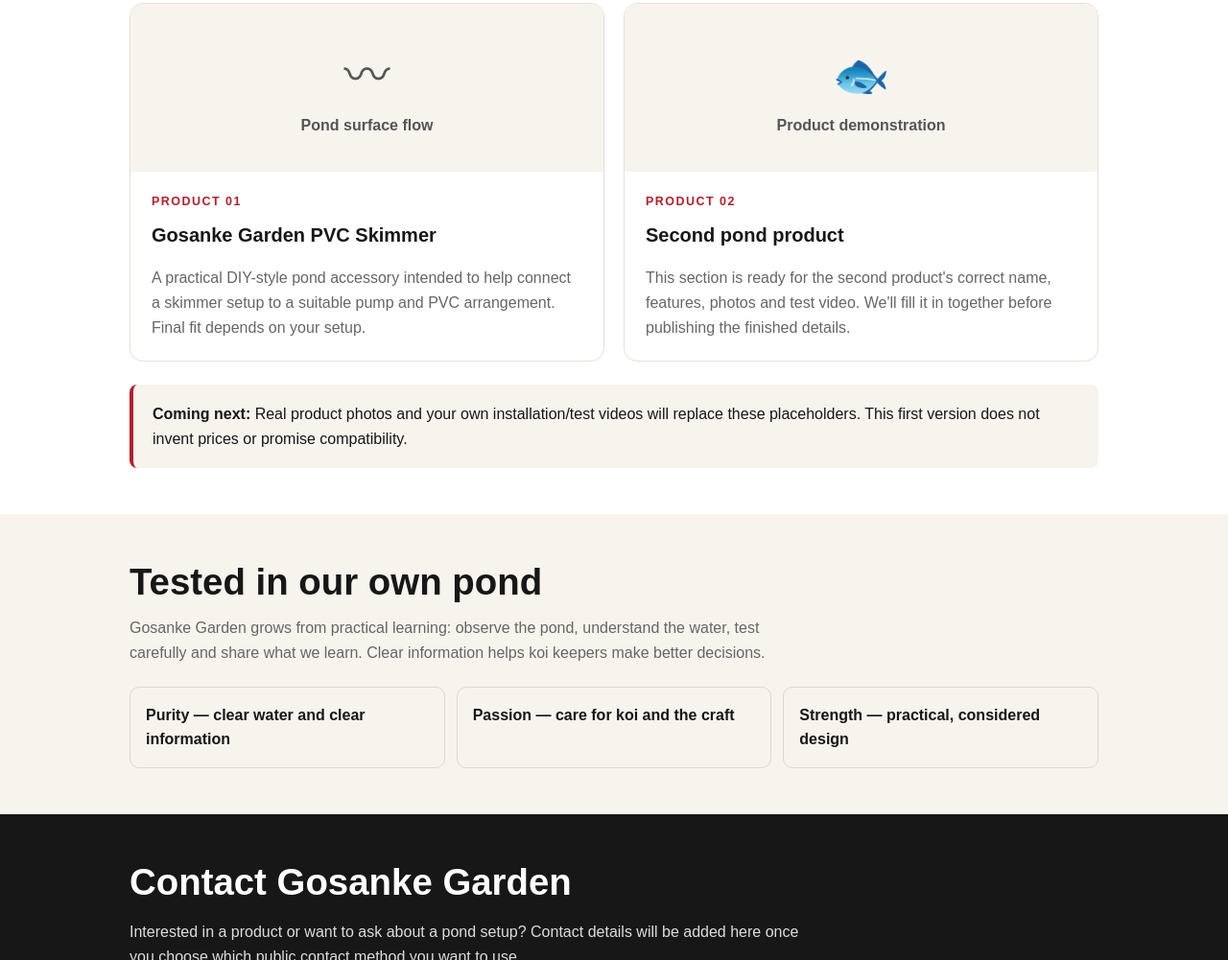
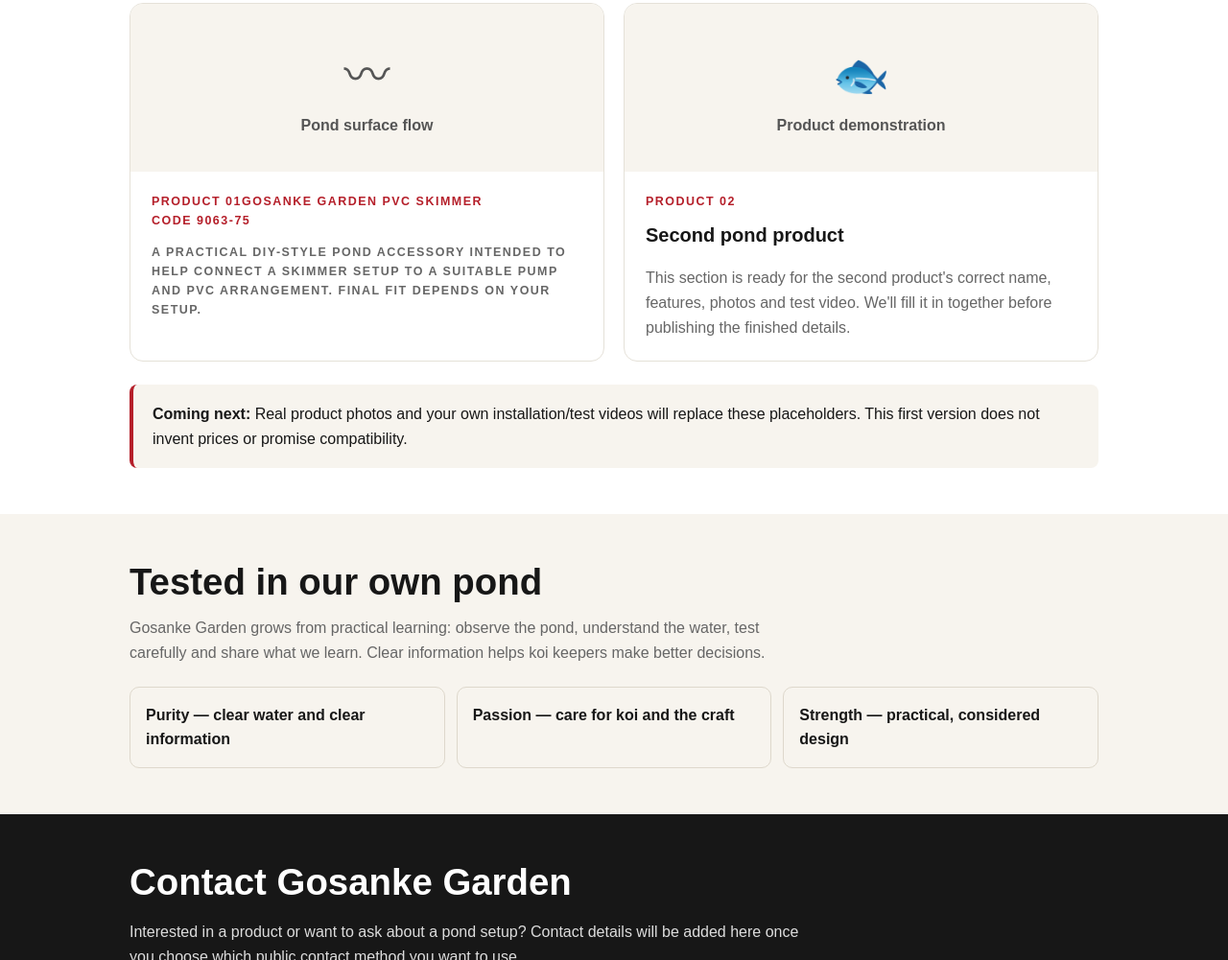
Before and after one commit to saravananazhar/gosanke-garden-website, a plain HTML site: page index.html in a window 1280 px wide. Shown: the part 796-1797 px from the top of the page at 96% size. Drawn offline with Linux system fonts and the light colour scheme.

Commit message:
Modify product title in index.html
Updated product title to include code number.

```diff
--- a/index.html
+++ b/index.html
@@ -70,8 +70,8 @@ DOCTYPE html><html lang="en"><head>
         <article class="card">
           <div class="visual"><div><span class="symbol">〰</span><strong>Pond surface flow</strong></div></div>
           <div class="card-body">
-            <div class="tag">Product 01</div>
-            <h3>Gosanke Garden PVC Skimmer</h3>
+            <div class="tag">Product 01</di
+            <h3>Gosanke Garden PVC Skimmer<br>code 9063-75</h3>
             <p>A practical DIY-style pond accessory intended to help connect a skimmer setup to a suitable pump and PVC arrangement. Final fit depends on your setup.</p>
           </div>
         </article>
```
